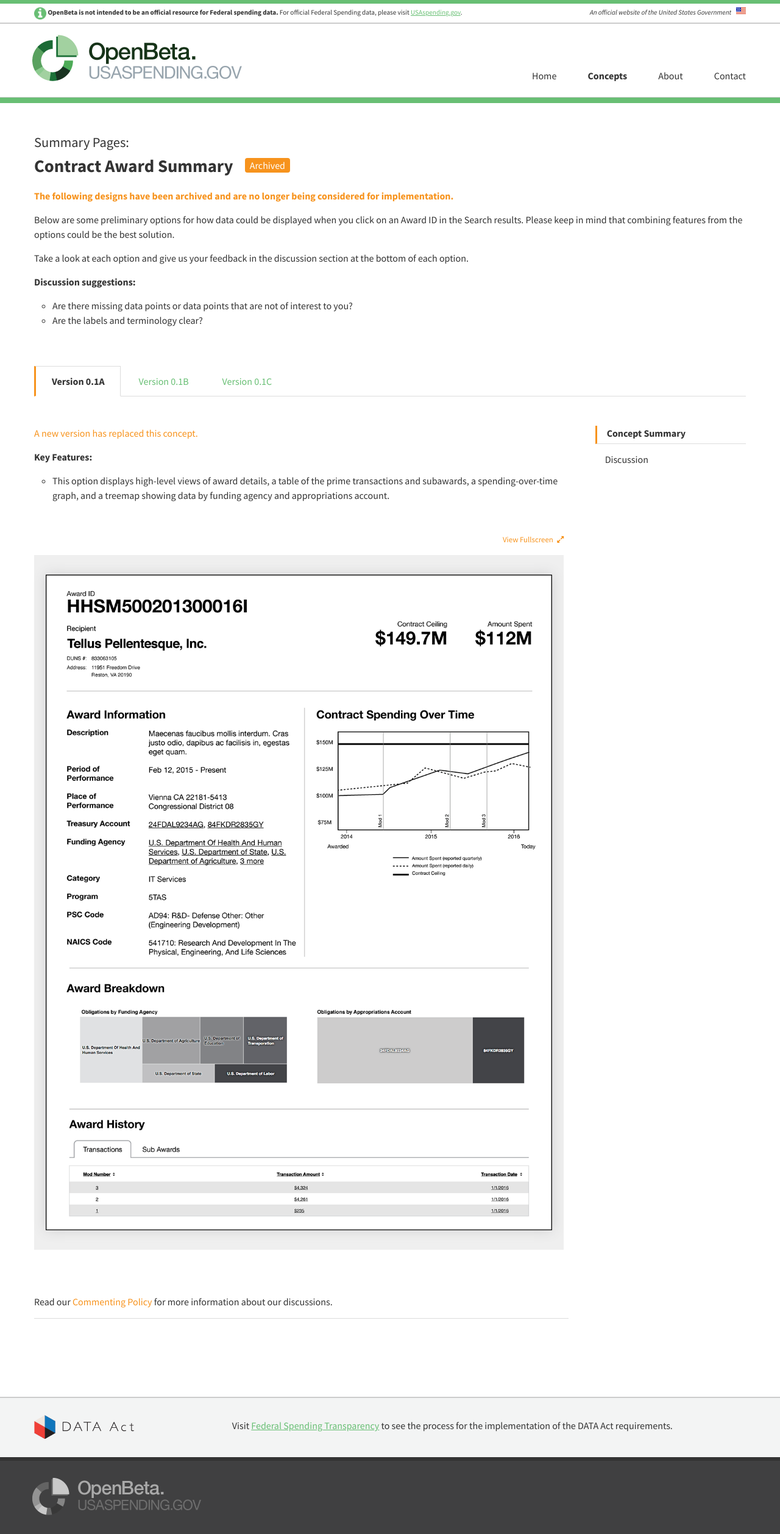
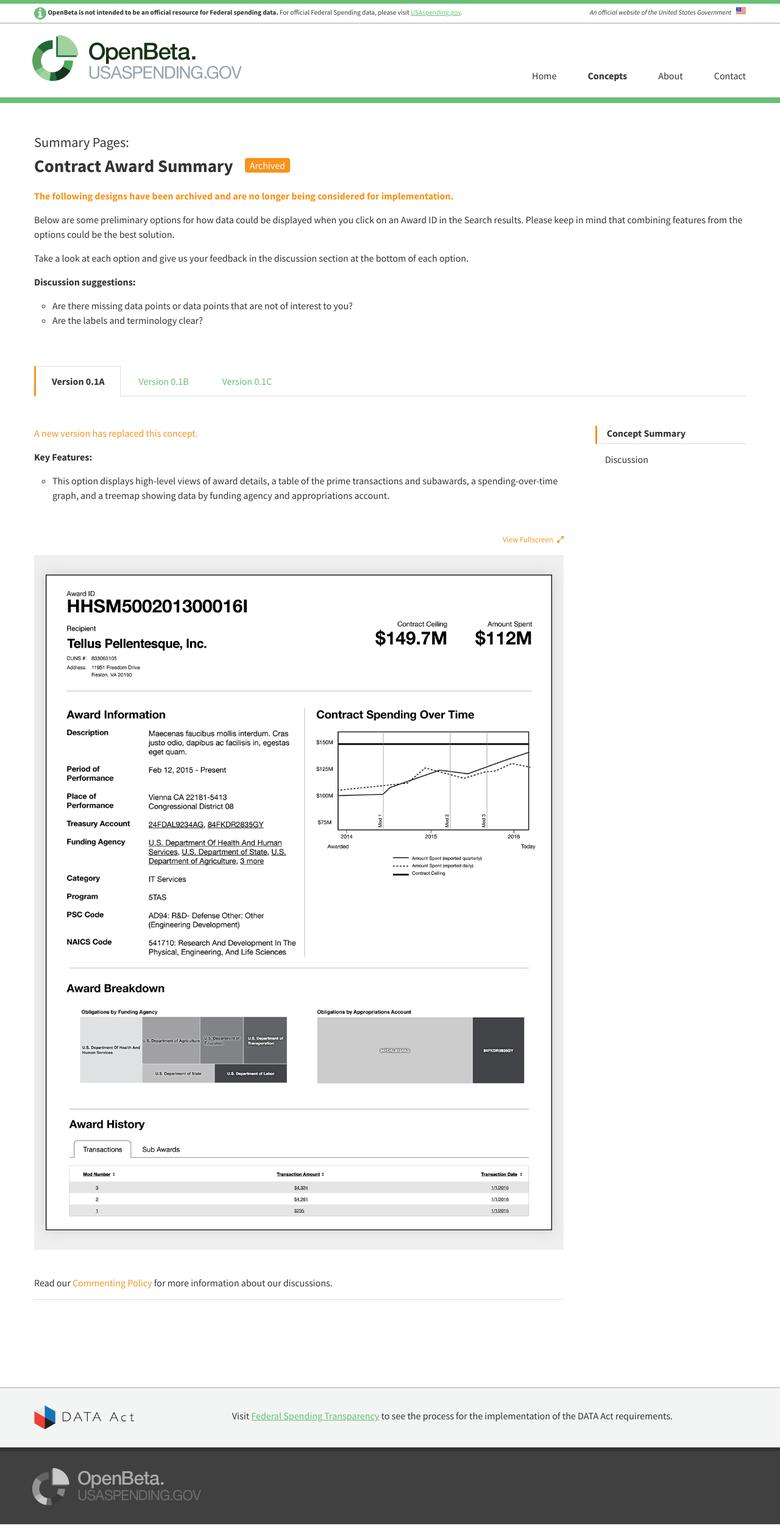
Before and after one commit to fedspendingtransparency/openbeta, a Jekyll site: the page built from _concepts/archived-contract-award-summary.md, in a window 1280 px wide. Shown: the whole page at 61% size. Built offline with Jekyll 4.4.1, drawn with Linux system fonts in a browser that asks for light colours; nearby versions of some CDN libraries; library files that are not in the unit come from our copies; comment, search, counter and statistics services are not loaded.

Commit message:
Refactored topic page

```diff
--- a/_layouts/concept.html
+++ b/_layouts/concept.html
@@ -115,6 +115,22 @@
         <div class="usa-concepts">
           <div class="grid">
             <div id="discussion" class="usa-width-nine">
+
+              <!-- Enable this code when ready to integrate thumbs up/down feature -->
+              <!-- <h3 class="topic-row list-header">{{ page.no_tabs.below_image_content }}</h3>
+
+              <div id="topic-rating">
+                <a>
+                  <i id="thumbsUp" class="fa fa-thumbs-o-up fa-4x" aria-hidden="true"></i>
+                </a>
+                <span id="thumbsUpCount"></span>
+
+                <a>
+                  <i id="thumbsDown" class="fa fa-thumbs-o-down fa-4x" aria-hidden="true"></i>
+                </a>
+                <span id="thumbsDownCount"></span>
+              </div> -->
+
               <div class="topic-row">
 
                 {% if page.archived_page == true %}
@@ -168,7 +184,8 @@
                   </a>
 
                   <div class="tab-content">
-                    <div id="concept-summary" class="usa-width-nine">
+                    <div class="usa-width-nine">
+                      <div id="concept-summary">
 
                         {% if page.archived_page == true %}
                           <p class="usa-archived-text">{{ tab.archived_text }}</p>
@@ -199,6 +216,36 @@
 
                         <div class="image-background">
                           <img src="{{ site.baseurl }}{{ tab.image }}" alt="{{ tab.image_alt_text }}" >
+                        </div>
+                      </div>
+
+                      <div id="discussion">
+
+                        <!-- Enable this code when ready to integrate thumbs up/down feature -->
+
+                        <!-- <h3 class="topic-row list-header">{{ tab.below_image_content }}</h3>
+
+                        <div id="topic-rating" class="{{ tab.url_hash | replace: '#!', '' }}">
+                          <a>
+                            <i id="thumbsUp" class="fa fa-thumbs-o-up fa-4x" aria-hidden="true"></i>
+                          </a>
+                          <span id="thumbsUpCount"></span>
+                          <a>
+                            <i id="thumbsDown" class="fa fa-thumbs-o-down fa-4x" aria-hidden="true"></i>
+                          </a>
+                          <span id="thumbsDownCount"></span>
+                        </div> -->
+
+                        <div class="topic-row">
+
+                          {% if page.archived_page == true %}
+                            <p>Read our <a class="usa-archived-text" href="{{ site.baseurl }}/commenting-policy">Commenting Policy</a> for more information about our discussions.</p>
+                          {% else %}
+                            <p>Read our <a href="{{ site.baseurl }}/commenting-policy">Commenting Policy</a> for more information about our discussions.</p>
+                          {% endif %}
+
+                        </div>
+
                       </div>
 
                     </div>
@@ -238,25 +285,13 @@
             </div>
           </div>
         </div>
-      </div>
 
         <div class="usa-concepts">
           <div class="grid">
+            <div class="usa-width-nine">
             {% for tab in page.tabs %}
 
               {% if forloop.first == true %}
-
-            <div id="discussion" class="usa-width-nine">
-
-              <div class="topic-row">
-
-                {% if page.archived_page == true %}
-                  <p>Read our <a class="usa-archived-text" href="{{ site.baseurl }}/commenting-policy">Commenting Policy</a> for more information about our discussions.</p>
-                {% else %}
-                  <p>Read our <a href="{{ site.baseurl }}/commenting-policy">Commenting Policy</a> for more information about our discussions.</p>
-                {% endif %}
-
-              </div>
 
                 {% if page.archived_page == true %}
                   <div id="disqus_thread" class="usa-archived-text"></div>
@@ -266,11 +301,11 @@
 
                 {% include disqus.html disqus_identifier=tab.disqus_identifier disqus_url=tab.disqus_url %}
 
-            </div>
-
               {% endif %}
 
             {% endfor %}
+            </div>
+          </div>
         </div>
       </div>
     {% endif %}
--- a/_sass/scss/_layout.scss
+++ b/_sass/scss/_layout.scss
@@ -428,14 +428,6 @@ ul.slick-dots {
 * * * * * * * * * * * * * * * * * * * * * * */
 
 #discussion {
-  margin-bottom: 5em;
-  margin-left: 1em;
-  margin-right: 1em;
-  padding-right: 1em;
-
-  @include media($medium) {
-    padding-right: 2em;
-  }
 
   .topic-row {
     margin: 1em 0 3em;
@@ -449,3 +441,13 @@ ul.slick-dots {
     }
   }
 }
+
+#disqus_thread {
+  margin-left: 1em;
+  margin-bottom: 5em;
+
+  @include media($medium) {
+    padding-left: 1em;
+    padding-right: 2em;
+  }
+}
--- a/_sass/scss/_navigation.scss
+++ b/_sass/scss/_navigation.scss
@@ -200,6 +200,14 @@ nav {
   .usa-width-three {
     @include media($medium) {
       display: none;
+    }
+  }
+
+  #discussion .topic-row a {
+    color: $accent-color;
+
+    &.usa-archived-text {
+      color: $archived-color;
     }
   }
 
```
Lines whose indentation alone changed are shown as unchanged.
